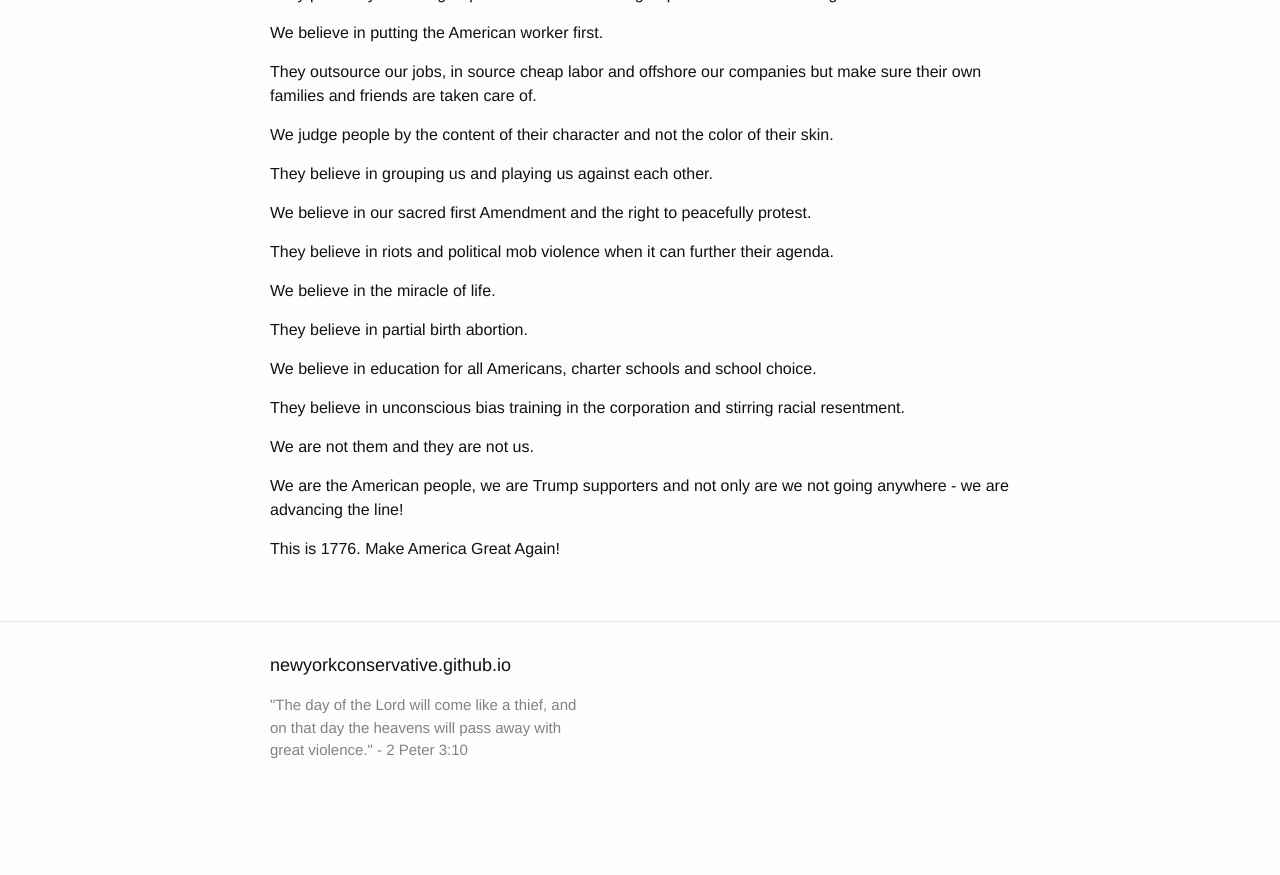
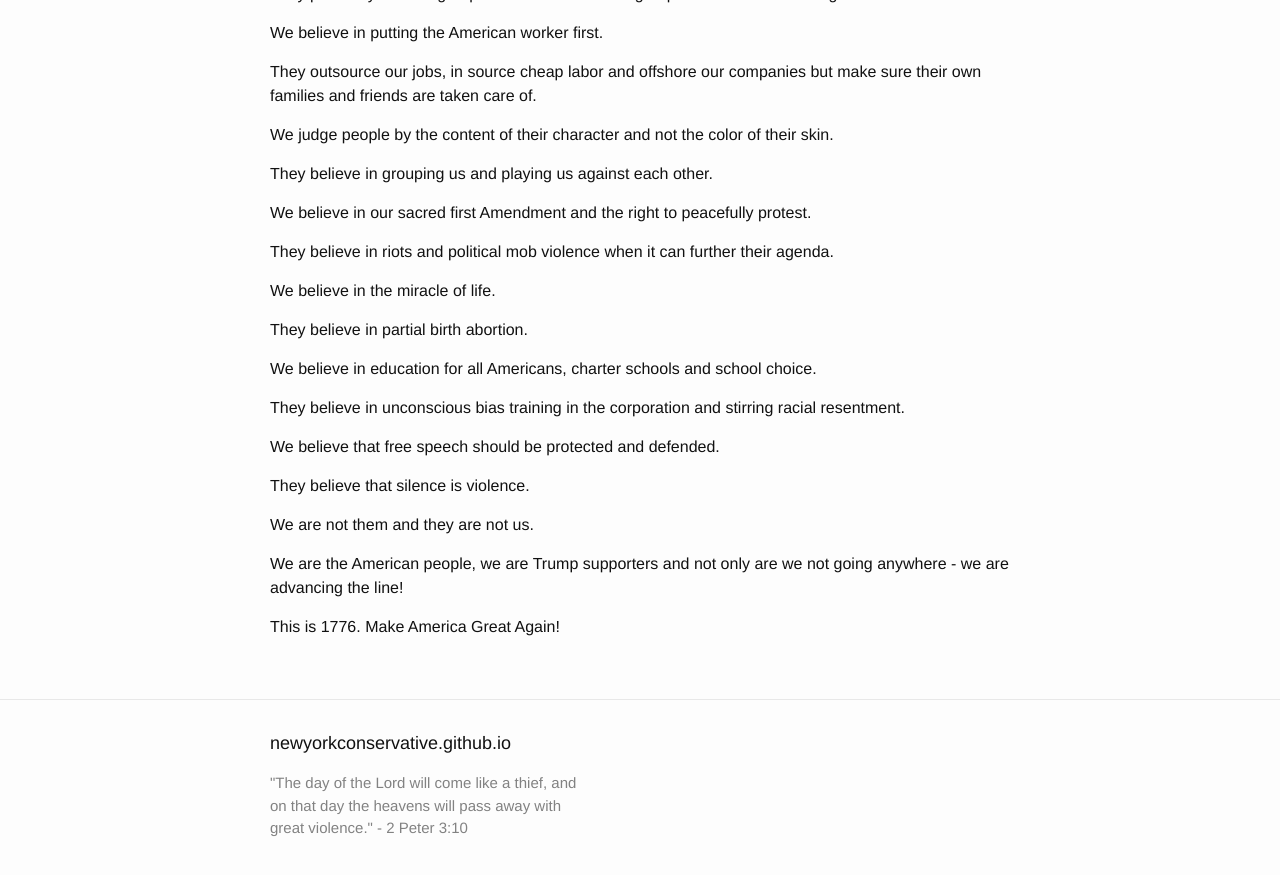
Before and after one commit to newyorkconservative/newyorkconservative.github.io, a Jekyll site: the page built from _posts/2021-01-11-them-the-power-elite-and-us-we-the-people.md, in a window 1280 px wide and 900 px high, scrolled down 2180 px. Shown: the top 875 px of the window. Built offline with Jekyll 4.4.1, drawn with Linux system fonts in a browser that asks for light colours; before the commit the page ends 3002 px from its top, so only the background shows below that.

Commit message:
Syncing _posts/2021-01-11-them-the-power-elite-and-us-we-the-people.md from WordPress at https://www.newyorkconservative.com () - wpghs

```diff
--- a/_posts/2021-01-11-them-the-power-elite-and-us-we-the-people.md
+++ b/_posts/2021-01-11-them-the-power-elite-and-us-we-the-people.md
@@ -200,6 +200,14 @@ post_date: 2021-01-11 22:39:53
 <!-- /wp:paragraph -->
 
 <!-- wp:paragraph -->
+<p>We believe that free speech should be protected and defended.</p>
+<!-- /wp:paragraph -->
+
+<!-- wp:paragraph -->
+<p>They believe that silence is violence.</p>
+<!-- /wp:paragraph -->
+
+<!-- wp:paragraph -->
 <p>We are not them and they are not us.</p>
 <!-- /wp:paragraph -->
 
```
